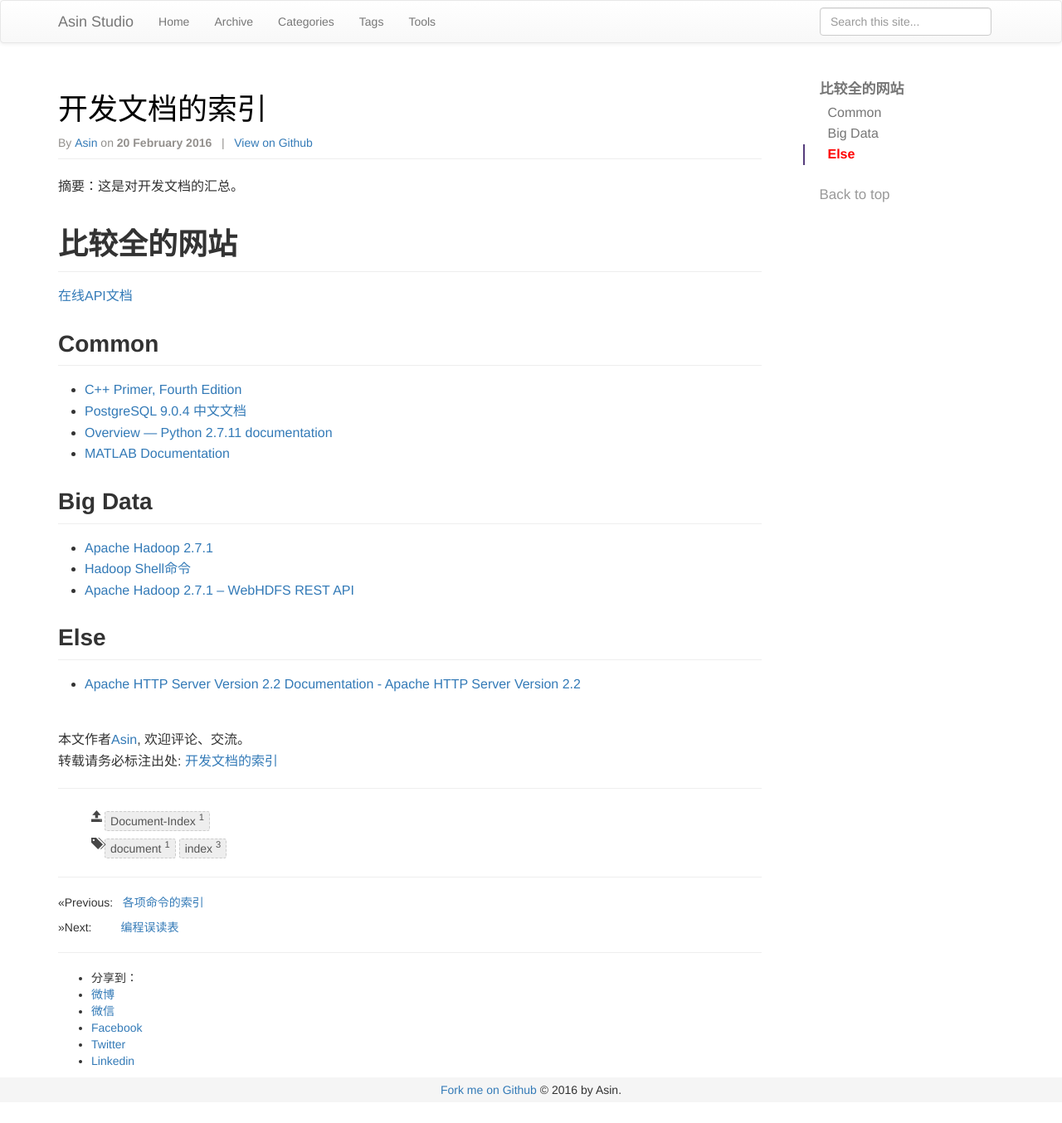
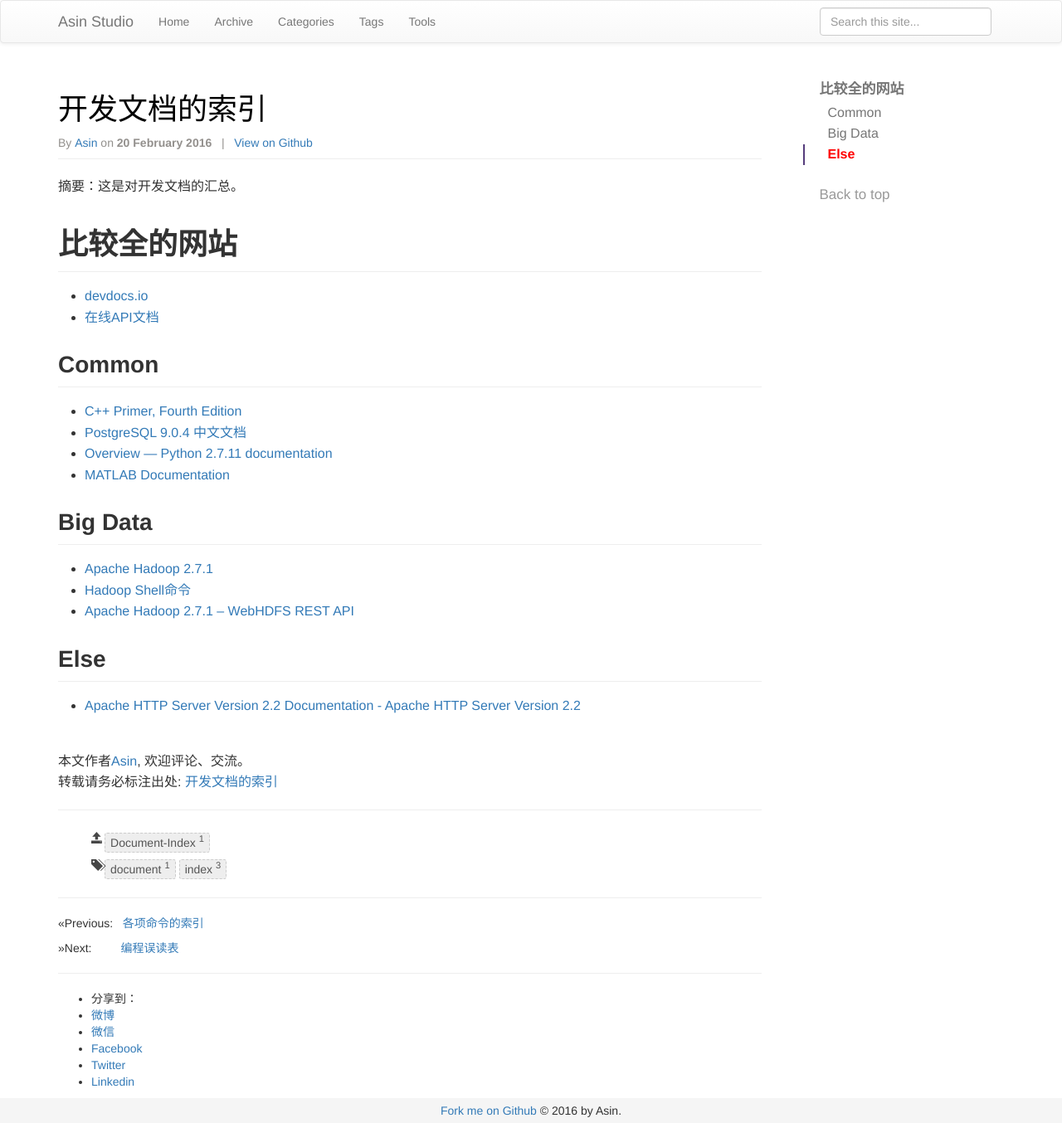
Before and after one commit to asin929/asin929.github.io, a Jekyll site: the page built from _posts/Document-Index/2016-02-20-开发文档的索引.md, in a window 1280 px wide. Shown: the whole page at 83% size. Built offline with Jekyll 4.4.1, drawn with Linux system fonts in a browser that asks for light colours; comment, search, counter and statistics services are not loaded; before the commit the page ends 1329 px from its top, so only the background shows below that.

Commit message:
Update 2016-02-20-开发文档的索引.md

```diff
--- a/_posts/Document-Index/2016-02-20-开发文档的索引.md
+++ b/_posts/Document-Index/2016-02-20-开发文档的索引.md
@@ -14,7 +14,8 @@ tags : [document,index]
 
 
 # 比较全的网站
-[在线API文档](http://tool.oschina.net/apidocs)
++ [devdocs.io](http://devdocs.io/)
++ [在线API文档](http://tool.oschina.net/apidocs)
 
 ## Common
 + [C++ Primer, Fourth Edition](http://manual.51yip.com/c++/)
```
